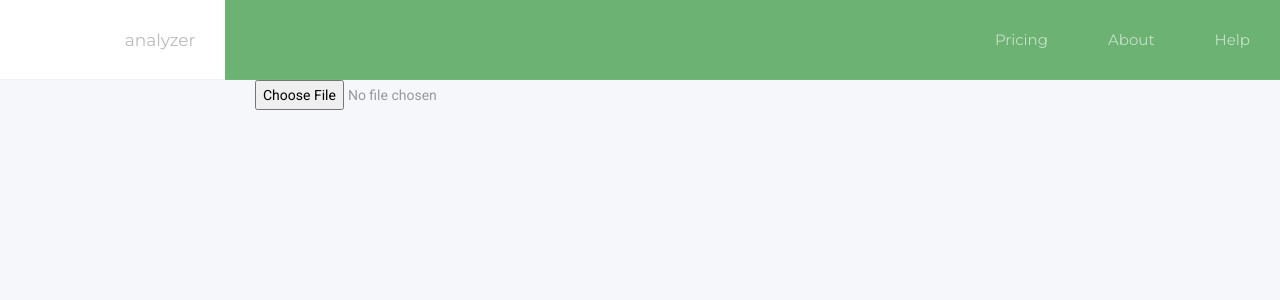
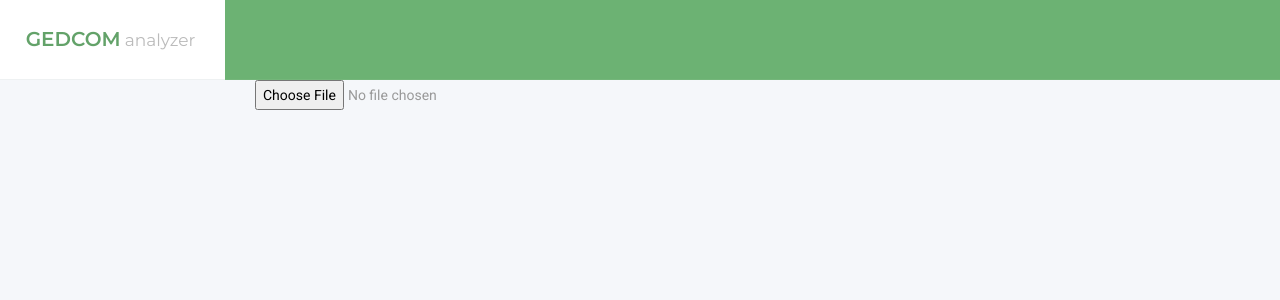
Before and after one commit to stivaugoin/gedcom-analyzer, a React (Create React App) app: page / in a window 1280 px wide. Shown: the top 300 px of the page. Built offline with nearby package versions, Linux system fonts and the light colour scheme.

Commit message:
Remove unused elements (#20)

```diff
--- a/src/components/Navbar.jsx
+++ b/src/components/Navbar.jsx
@@ -11,23 +11,6 @@
           <p><small>analyzer</small></p>
         </a>
       </div>
-      <ul className="nav navbar-nav">
-        <li>
-          <a href="javascript:void(0);" className="ripple">
-            Pricing
-          </a>
-        </li>
-        <li>
-          <a href="javascript:void(0);" className="ripple">
-            About
-          </a>
-        </li>
-        <li>
-          <a href="javascript:void(0);" className="ripple">
-            Help
-          </a>
-        </li>
-      </ul>
     </nav>
   </div>
 );
--- a/src/styles/layout/_header.scss
+++ b/src/styles/layout/_header.scss
@@ -79,27 +79,15 @@
   font-family: $headings-font-family;
   font-weight: 600;
   background: #fff;
-  // color: #fff;
   display: flex;
   justify-content: center;
   align-items: center;
   border-bottom: 1px solid $theme-border-color;
-  .logo-bon { color: $color-scheme; }
-  .logo-vue { color: $text-muted; }
-  &:hover { color: #fff; }
-  .logo-light & { background: #fff }
-  .logo-dark & { background: $color-scheme-dark }
   p {
     margin-bottom: 0;
     margin-right: 0.2em;
   }
-  img {
-    display: inline-block;
-    margin: 0 auto;
-  }
 }
-
-.navbar .logo-collapse { display: none }
 
 @media (min-width: #{$theme-breakpoint + 1px}) {
   .sidebar-collapse {
--- a/src/views/Person/Profile.jsx
+++ b/src/views/Person/Profile.jsx
@@ -113,12 +113,6 @@
                       {indicator(motherLink, 'Mother', 'col-12')}
                     </div>
                   )}
-
-                  <div className="row columns-border-bw border-top">
-                    {indicator('--', 'Unique Place', 'col-4')}
-                    {indicator('--', 'Sources', 'col-4')}
-                    {indicator('--', 'Accuracy', 'col-4')}
-                  </div>
                 </div>
               </div>
             </div>
```
Also changed, not shown: src/styles/style.css.
